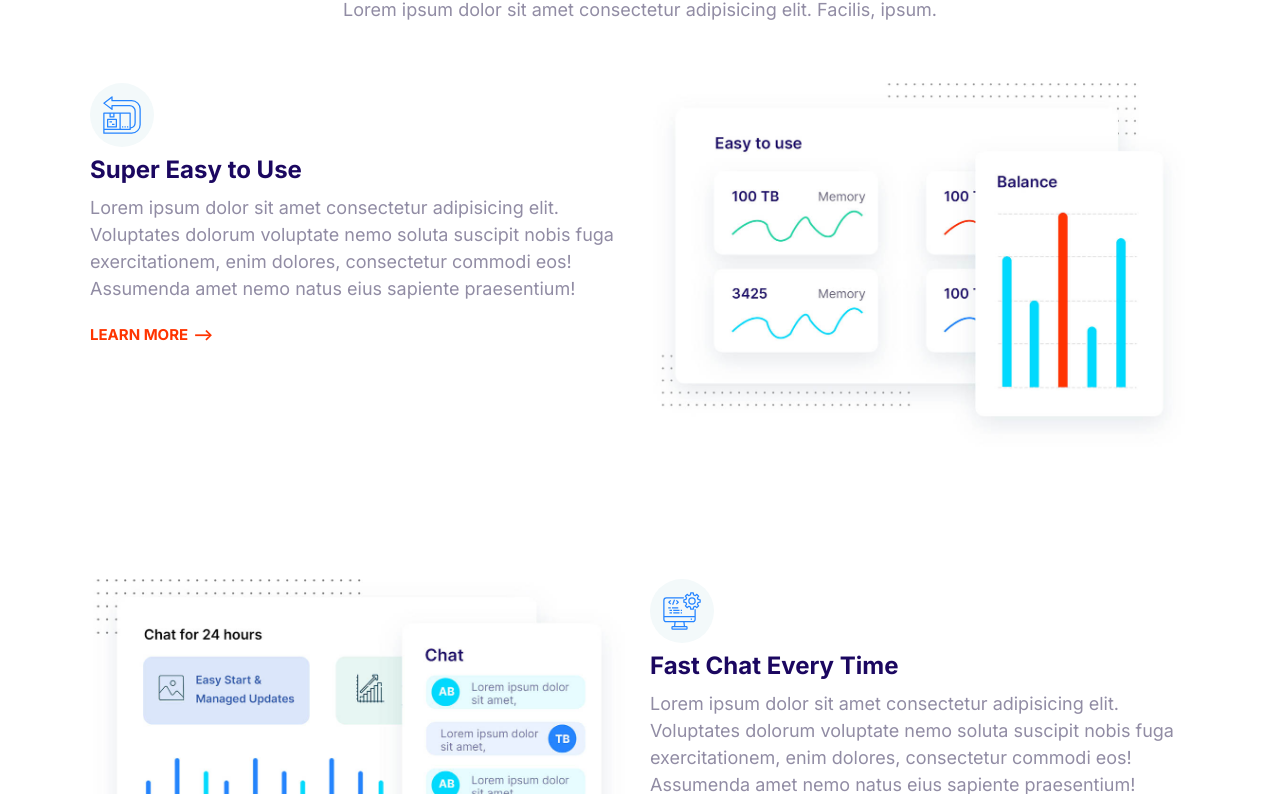
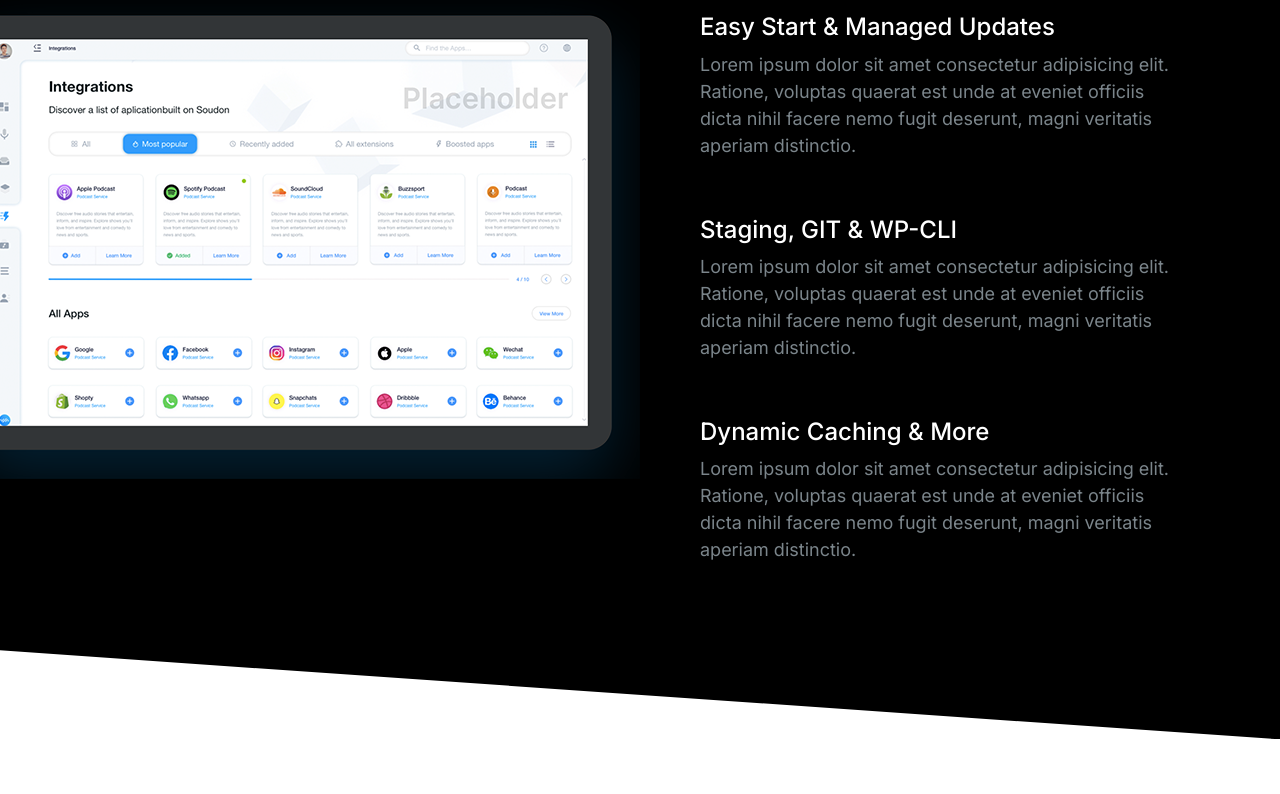
Before and after one commit to Usman-Javed-07/Html_Css_Design_1, a plain HTML site: page index.html in a window 1280 px wide. Shown: the part 151-945 px from the top of the page. After the commit the page ends 890 px from the top, so only its background shows below. Drawn offline with Linux system fonts and the light colour scheme.

Commit message:
showcase block

```diff
--- a/css/style.css
+++ b/css/style.css
@@ -15,6 +15,10 @@
     box-sizing: border-box;
 }
     /* typography */
+    ::selection {
+        background: var(--color-primary);
+        color: #fff;
+    }
 html{
     font-size: 62.5%;
 }
@@ -37,6 +41,7 @@ h2{
 }
 h3{
     font-size: 3rem;
+    font-weight: 500;
 
 }
 p{
@@ -120,7 +125,6 @@ a{
 /* lists */
 
 .list {
-    color: var(--color-headings);
     list-style: none;
     padding-left: 0;
     /* font-weight: bold; */
@@ -133,6 +137,7 @@ a{
 .list--tick{
     list-style-image: url(../images/tick.svg);
     padding-left: 3rem;
+    color: var(--color-headings);
 }
 .list--tick .list__item{
   padding-left: 0.5rem;
@@ -361,6 +366,7 @@ padding-right: 6rem;
 /* media */
 .media {
     display: flex;
+    margin-bottom: 4rem;
 }
 .media__title{
     margin-top:0 ;
@@ -529,16 +535,18 @@ margin: 0 2rem;
     background: #000;
     color: #7b858b;
 }
-.block--dark .block__heading {
-    color: #fff
+.block--dark h1,
+.block--dark h2,
+.block--dark h3 {
+    color: #fff;
 }
 .block--skewed-right {
     padding-bottom: calc(var(--padding-vertical) + 4rem);
-    clip-path: polygon(0% 0%, 100% 0%, 100% 100%, 0% 80%);
+    clip-path: polygon(0% 0%, 100% 0%, 100% 100%, 0% 90%);
 }
 .block--skewed-left {
     padding-bottom: calc(var(--padding-vertical) + 4rem);
-    clip-path: polygon(0% 0%, 100% 0%, 100% 85%, 0% 100%);
+    clip-path: polygon(0% 0%, 100% 0%, 100% 90%, 0% 100%);
 }
 .container {
     max-width: 1140px;
@@ -591,9 +599,6 @@ margin: 0 2rem;
     }
 }
 /* hero */
-.hero{
-    clip-path: polygon(0% 0%, 100% 0%, 100% 85%, 0% 100%);
-}
 .hero__tagline {
     font-size: 2rem;
     color: #b9c3cf;
@@ -663,3 +668,21 @@ margin: 1rem 0;
         order: 2;
     }
 }
+
+/* showcase block */
+.block-showcase__image > img{
+    width: 100%;
+}
+@media screen and (min-width : 768px) {
+    .block-showcase .grid {
+        grid-template-columns: 50% 50%;
+    }
+    .block-showcase__image {
+
+        justify-self: end;
+    }
+    .block-showcase__image > img {
+        width: auto;
+        max-width: 700px;
+    }
+}
--- a/index.html
+++ b/index.html
@@ -19,130 +19,79 @@
     <link rel="stylesheet" href="css/style.css" />
   </head>
   <body>
-    <section class="block container">
+    <section class="block block--dark block--skewed-right block-showcase">
       <header class="block__header">
-        <h2>Host On The Cloud To Keep Growing</h2>
-        <p>
-          Lorem ipsum dolor sit amet consectetur adipisicing elit. Facilis,
-          ipsum.
-        </p>
+        <h2>User-friendly Control Panel</h2>
       </header>
-      <!-- artical 1 -->
-      <article class="grid grid--1x2 feature">
-        <div class="feature__content">
-          <span class="icon-container">
-            <svg class="icon icon--primary">
-              <use xlink:href="images/sprite.svg#easy"></use>
-            </svg>
-          </span>
-          <h3 class="feature__heading">Super Easy to Use</h3>
-          <p>
-            Lorem ipsum dolor sit amet consectetur adipisicing elit. Voluptates
-            dolorum voluptate nemo soluta suscipit nobis fuga exercitationem,
-            enim dolores, consectetur commodi eos! Assumenda amet nemo natus
-            eius sapiente praesentium!
-          </p>
-          <a href="#" class="link-arrows">learn more</a>
-        </div>
-        <picture>
+      <div class="container grid grid--1x2">
+        <picture class="block-showcase__image">
           <source
             type="images/webp"
-            srcset="images/easy.webp 1x, images/easy@2x.webp 2x"
+            srcset="images/ipad.webp 1x, images/ipad@2x.webp 2x"
           />
           <source
-            type="images/jpg"
-            srcset="images/easy.jpg 1x, images/easy@2x.jpg 2x"
+            type="images/png"
+            srcset="images/ipad.png 1x, images/ipad@2x.png 2x"
           />
-          <img class="feature__image" src="images/easy@2x.jpg" alt="" />
+          <img class="" src="images/ipad.png" alt="" />
         </picture>
-      </article>
-      <!-- article 2 -->
-      <article class="grid grid--1x2 feature">
-        <div class="feature__content">
-          <span class="icon-container">
+        <ul class="list">
+          <li>
+            <div class="media">
+              <div class="media__image">
                 <svg class="icon icon--primary">
-              <use xlink:href="images/sprite.svg#computer"></use>
+                  <use xlink:href="images/sprite.svg#snap"></use>
                 </svg>
-          </span>
-          <h3 class="feature__heading">Fast Chat Every Time</h3>
+              </div>
+              <div class="media__body">
+                <h3 class="media__title">Easy Start & Managed Updates</h3>
                 <p>
-            Lorem ipsum dolor sit amet consectetur adipisicing elit. Voluptates
-            dolorum voluptate nemo soluta suscipit nobis fuga exercitationem,
-            enim dolores, consectetur commodi eos! Assumenda amet nemo natus
-            eius sapiente praesentium!
+                  Lorem ipsum dolor sit amet consectetur adipisicing elit.
+                  Ratione, voluptas quaerat est unde at eveniet officiis dicta
+                  nihil facere nemo fugit deserunt, magni veritatis aperiam
+                  distinctio.
                 </p>
-          <a href="#" class="link-arrows">learn more</a>
               </div>
-        <picture>
-          <source
-            type="images/webp"
-            srcset="images/easy.webp 1x, images/easy@2x.webp 2x"
-          />
-          <source
-            type="images/jpg"
-            srcset="images/easy.jpg 1x, images/easy@2x.jpg 2x"
-          />
-          <img class="feature__image" src="images/support@2x.jpg" alt="" />
-        </picture>
-      </article>
-      <!-- article 3 -->
-      <article class="grid grid--1x2 feature">
-        <div class="feature__content">
-          <span class="icon-container">
+            </div>
+          </li>
+          <li>
+            <div class="media">
+              <div class="media__image">
                 <svg class="icon icon--primary">
-              <use xlink:href="images/sprite.svg#wordpress"></use>
+                  <use xlink:href="images/sprite.svg#snap"></use>
                 </svg>
-          </span>
-          <h3 class="feature__heading">Fast Server Requst</h3>
+              </div>
+              <div class="media__body">
+                <h3 class="media__title">Staging, GIT & WP-CLI</h3>
                 <p>
-            Lorem ipsum dolor sit amet consectetur adipisicing elit. Voluptates
-            dolorum voluptate nemo soluta suscipit nobis fuga exercitationem,
-            enim dolores, consectetur commodi eos! Assumenda amet nemo natus
-            eius sapiente praesentium!
+                  Lorem ipsum dolor sit amet consectetur adipisicing elit.
+                  Ratione, voluptas quaerat est unde at eveniet officiis dicta
+                  nihil facere nemo fugit deserunt, magni veritatis aperiam
+                  distinctio.
                 </p>
-          <a href="#" class="link-arrows">learn more</a>
               </div>
-        <picture>
-          <source
-            type="images/webp"
-            srcset="images/easy.webp 1x, images/easy@2x.webp 2x"
-          />
-          <source
-            type="images/jpg"
-            srcset="images/easy.jpg 1x, images/easy@2x.jpg 2x"
-          />
-          <img class="feature__image" src="images/fast@2x.jpg" alt="" />
-        </picture>
-      </article>
-      <!-- article 4 -->
-      <article class="grid grid--1x2 feature">
-        <div class="feature__content">
-          <span class="icon-container">
+            </div>
+          </li>
+          <li>
+            <div class="media">
+              <div class="media__image">
                 <svg class="icon icon--primary">
-              <use xlink:href="images/sprite.svg#settings"></use>
+                  <use xlink:href="images/sprite.svg#snap"></use>
                 </svg>
-          </span>
-          <h3 class="feature__heading">Wordpress Make Easy</h3>
+              </div>
+              <div class="media__body">
+                <h3 class="media__title">Dynamic Caching & More</h3>
                 <p>
-            Lorem ipsum dolor sit amet consectetur adipisicing elit. Voluptates
-            dolorum voluptate nemo soluta suscipit nobis fuga exercitationem,
-            enim dolores, consectetur commodi eos! Assumenda amet nemo natus
-            eius sapiente praesentium!
+                  Lorem ipsum dolor sit amet consectetur adipisicing elit.
+                  Ratione, voluptas quaerat est unde at eveniet officiis dicta
+                  nihil facere nemo fugit deserunt, magni veritatis aperiam
+                  distinctio.
                 </p>
-          <a href="#" class="link-arrows">learn more</a>
               </div>
-        <picture>
-          <source
-            type="images/webp"
-            srcset="images/easy.webp 1x, images/easy@2x.webp 2x"
-          />
-          <source
-            type="images/jpg"
-            srcset="images/easy.jpg 1x, images/easy@2x.jpg 2x"
-          />
-          <img class="feature__image" src="images/wordpress@2x.jpg" alt="" />
-        </picture>
-      </article>
+            </div>
+          </li>
+        </ul>
+      </div>
     </section>
 
     <script src="main.js"></script>
```
Also changed, not shown: components/features-block.html (added, +124 -0 lines), images/ipad.png (added), images/ipad.webp (added), images/ipad@2x.png (added), images/ipad@2x.webp (added), 1 other file. Lines whose indentation alone changed are shown as unchanged.
